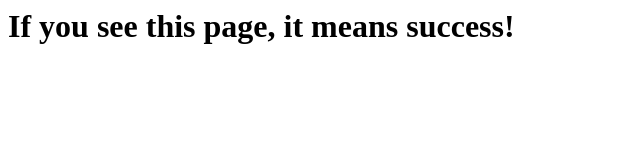
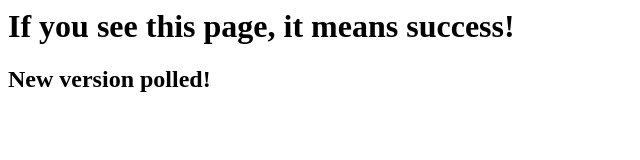
Before and after one commit to rushikeshhandore/nginxdocker, a plain HTML site: page index.html in a window 1280 px wide. Shown: the whole page, without its empty margins (0-640 px from the left). Drawn offline with Linux system fonts and the light colour scheme.

Commit message:
new push

```diff
--- a/index.html
+++ b/index.html
@@ -1 +1,2 @@
 <h1>If you see this page, it means success!</h1>
+<h2>New version polled!</h1>
```
